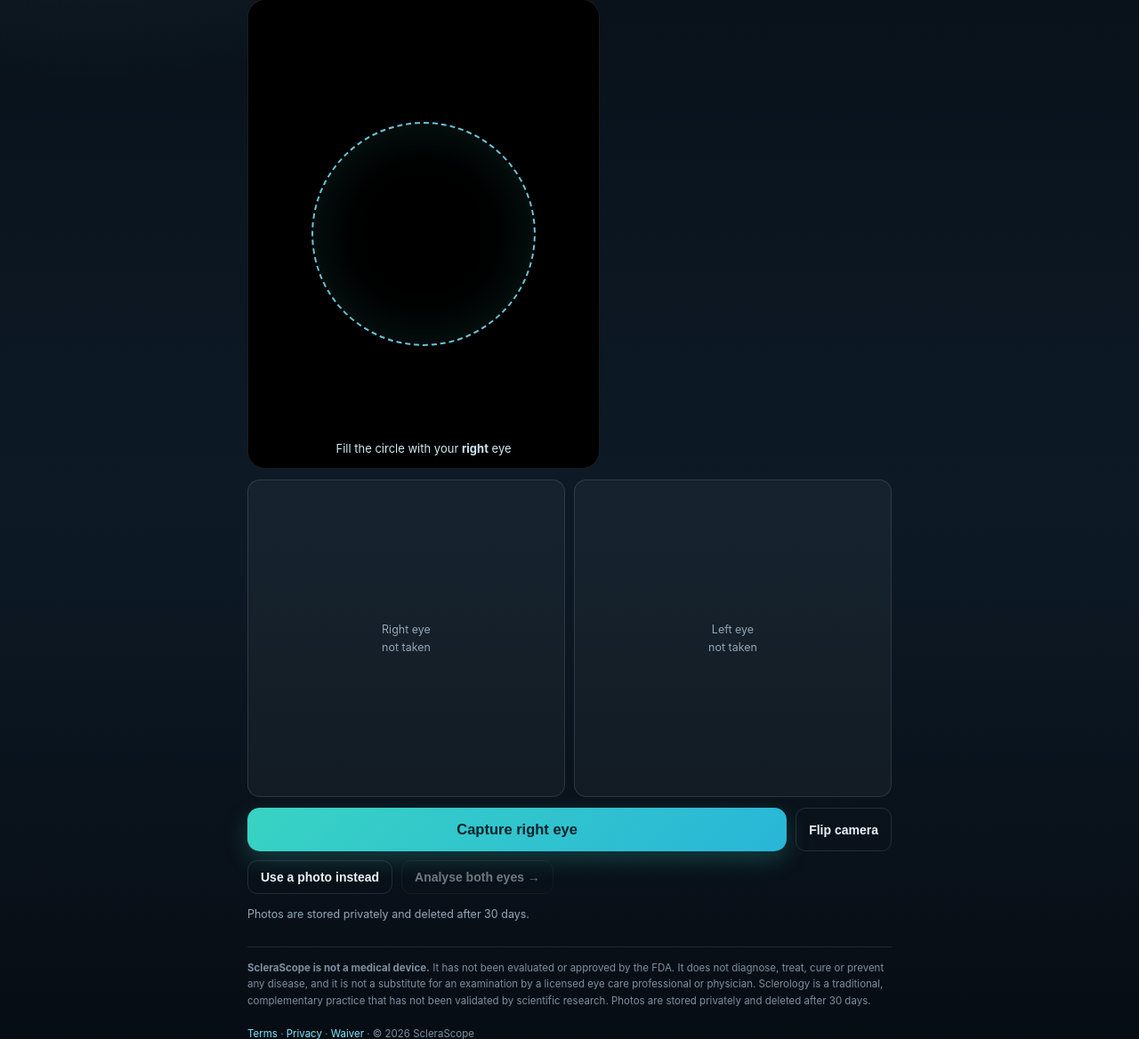
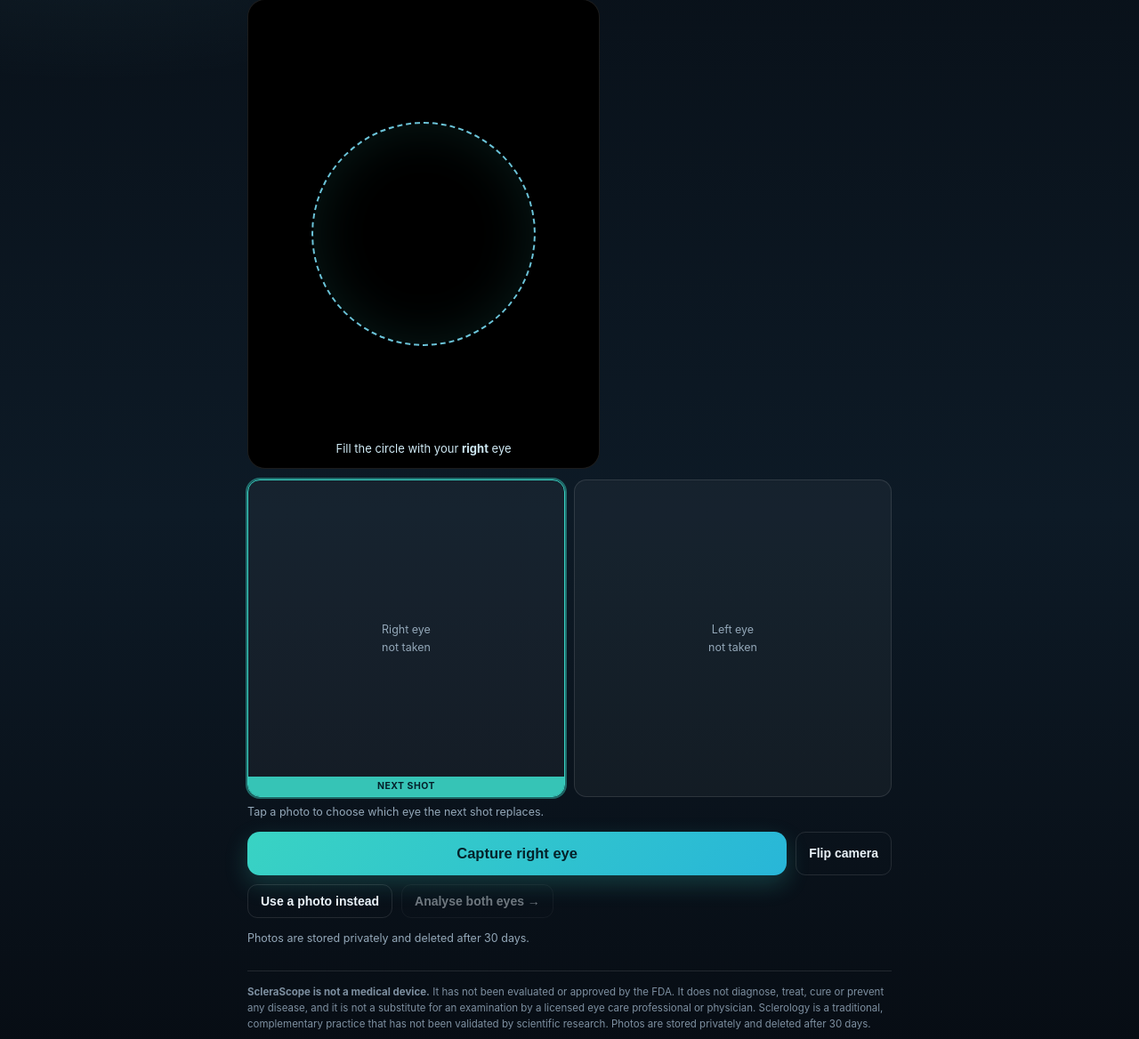
Before and after one commit to CristalLBC/sclerascope, a Flask app: template templates/capture.html in a window 1280 px wide. Shown: the part 316-1484 px from the top of the page at 89% size. Run offline with Flask 3, Linux system fonts and the light colour scheme; the template is opened without the code that fills it, so the values that code supplies are empty; some libraries are stand-ins or nearby versions.

Commit message:
Capture: tap a thumbnail to pick which eye the next shot replaces (left eye was unrecoverable)

```diff
--- a/templates/capture.html
+++ b/templates/capture.html
@@ -11,12 +11,15 @@
     text-shadow:0 1px 8px #000}
   .thumbs{display:grid;grid-template-columns:1fr 1fr;gap:10px;margin:12px 0}
   .thumb{position:relative;border-radius:14px;overflow:hidden;border:1px solid var(--line);background:rgba(255,255,255,.04);
-    aspect-ratio:1;display:flex;align-items:center;justify-content:center}
+    aspect-ratio:1;display:flex;align-items:center;justify-content:center;cursor:pointer;transition:border-color .15s, box-shadow .15s}
   .thumb img{width:100%;height:100%;object-fit:cover}
   .thumb .lbl{position:absolute;top:7px;left:7px;font-size:11px;font-weight:700;letter-spacing:.6px;
     background:rgba(0,0,0,.6);padding:3px 8px;border-radius:6px;text-transform:uppercase}
   .thumb .empty{font-size:12.5px;color:var(--mut);text-align:center;padding:10px}
   .thumb.done{border-color:rgba(57,211,195,.6)}
+  .thumb.active{border-color:var(--acc);box-shadow:0 0 0 2px rgba(57,211,195,.45)}
+  .thumb .tgt{position:absolute;bottom:0;left:0;right:0;font-size:10.5px;letter-spacing:.5px;text-transform:uppercase;
+    background:rgba(57,211,195,.92);color:#04202a;font-weight:700;padding:3px 0;text-align:center}
   .overlay{position:fixed;inset:0;background:rgba(4,10,16,.93);display:none;align-items:center;justify-content:center;
     flex-direction:column;gap:18px;z-index:50;text-align:center;padding:24px}
   .overlay.on{display:flex}
@@ -44,9 +47,10 @@
 </div>
 
 <div class="thumbs">
-  <div class="thumb" id="thumb-right"><span class="empty">Right eye<br>not taken</span></div>
-  <div class="thumb" id="thumb-left"><span class="empty">Left eye<br>not taken</span></div>
+  <div class="thumb" id="thumb-right" data-eye="right"><span class="empty">Right eye<br>not taken</span></div>
+  <div class="thumb" id="thumb-left" data-eye="left"><span class="empty">Left eye<br>not taken</span></div>
 </div>
+<p class="tiny muted" id="tapnote" style="margin:-4px 0 12px">Tap a photo to choose which eye the next shot replaces.</p>
 
 <div class="row" style="margin-bottom:10px">
   <button class="btn" id="shoot" style="flex:1">Capture right eye</button>
@@ -72,7 +76,7 @@
 </div>
 
 <script>
-const state = {right:null, left:null, facing:'user', stream:null};
+const state = {right:null, left:null, facing:'user', stream:null, target:'right'};
 const video = document.getElementById('video');
 const errBox = document.getElementById('err'), errMsg = document.getElementById('errmsg');
 const shootBtn = document.getElementById('shoot'), analyzeBtn = document.getElementById('analyze');
@@ -93,17 +97,49 @@ async function startCam(){
   }
 }
 
-function nextEye(){ return state.right ? (state.left ? 'done' : 'left') : 'right'; }
+function nextEye(){
+  // Which eye should the shutter fill? Prefer an empty slot, else keep the chosen target.
+  if(!state.right) return 'right';
+  if(!state.left) return 'left';
+  return state.target || 'right';
+}
 
 function refresh(){
-  const n = nextEye();
-  if(n==='right'){ shootBtn.textContent='Capture right eye'; hint.innerHTML='Fill the circle with your <strong>right</strong> eye'; instr.textContent='Bright light. Look straight at the camera. Take your right eye first.'; }
-  else if(n==='left'){ shootBtn.textContent='Capture left eye'; hint.innerHTML='Now the <strong>left</strong> eye'; instr.textContent='Good. Now the left eye — same distance, same light.'; }
-  else { shootBtn.textContent='Retake right eye'; hint.innerHTML='Both eyes captured ✓'; instr.textContent='Both eyes captured. Analyse when you are ready, or retake either one.'; }
+  const t = nextEye();
+  state.target = t;
+  const has = !!state[t];
+  const word = t === 'right' ? 'right' : 'left';
+  if(!state.right || !state.left){
+    shootBtn.textContent = (has ? 'Retake ' : 'Capture ') + word + ' eye';
+    hint.innerHTML = 'Fill the circle with your <strong>' + word + '</strong> eye';
+    instr.textContent = state.right
+      ? 'Good. Now the left eye — same distance, same light.'
+      : 'Bright light. Look straight at the camera. Take your right eye first.';
+  } else {
+    shootBtn.textContent = 'Retake ' + word + ' eye';
+    hint.innerHTML = 'Replacing the <strong>' + word + '</strong> eye — tap the other photo to switch';
+    instr.textContent = 'Both eyes captured. Analyse when you are ready, or tap a photo and retake just that eye.';
+  }
   analyzeBtn.disabled = !(state.right && state.left);
-  document.getElementById('thumb-right').classList.toggle('done', !!state.right);
-  document.getElementById('thumb-left').classList.toggle('done', !!state.left);
+  ['right','left'].forEach(function(side){
+    const el = document.getElementById('thumb-'+side);
+    el.classList.toggle('done', !!state[side]);
+    el.classList.toggle('active', side === t);
+    let tag = el.querySelector('.tgt');
+    if(side === t){
+      if(!tag){ tag = document.createElement('span'); tag.className = 'tgt'; el.appendChild(tag); }
+      tag.textContent = 'next shot';
+    } else if(tag){ tag.remove(); }
+  });
 }
+
+// Tapping a photo chooses which eye the next shot replaces.
+['right','left'].forEach(function(side){
+  document.getElementById('thumb-'+side).addEventListener('click', function(){
+    state.target = side;
+    refresh();
+  });
+});
 
 function cropToDataURL(srcCanvas){
   // centre square crop around the guide, then normalise size
@@ -125,10 +161,11 @@ function grab(){
   c.width = video.videoWidth; c.height = video.videoHeight;
   c.getContext('2d').drawImage(video,0,0);
   const data = cropToDataURL(c);
-  const which = state.right ? (state.left ? 'right' : 'left') : 'right';
+  const which = state.target || nextEye();
   state[which] = data;
+  const lbl = which.charAt(0).toUpperCase() + which.slice(1);
   const t = document.getElementById('thumb-'+which);
-  t.innerHTML = '<span class="lbl">'+which+'</span><img src="'+data+'" alt="">';
+  t.innerHTML = '<span class="lbl">'+lbl+'</span><img src="'+data+'" alt="">';
   refresh();
 }
 
@@ -143,9 +180,10 @@ document.getElementById('fileInput').addEventListener('change', ev=>{
     const c = document.createElement('canvas'); c.width=img.width; c.height=img.height;
     c.getContext('2d').drawImage(img,0,0);
     const data = cropToDataURL(c);
-    const which = state.right ? (state.left ? 'right' : 'left') : 'right';
+    const which = state.target || nextEye();
     state[which] = data;
-    document.getElementById('thumb-'+which).innerHTML = '<span class="lbl">'+which+'</span><img src="'+data+'">';
+    document.getElementById('thumb-'+which).innerHTML =
+      '<span class="lbl">' + which.charAt(0).toUpperCase() + which.slice(1) + '</span><img src="'+data+'">';
     refresh();
   };
   img.src = URL.createObjectURL(f);
```
